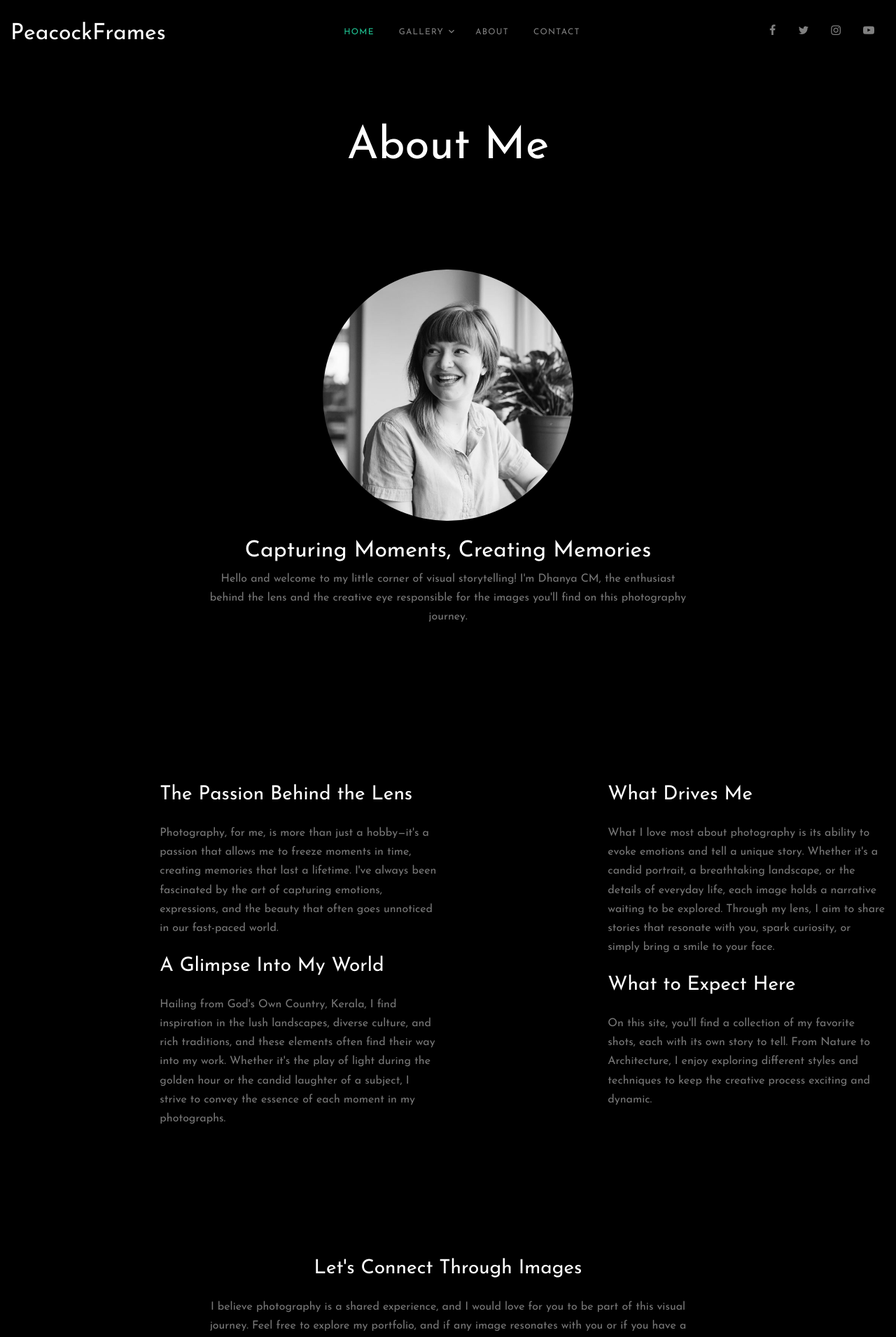
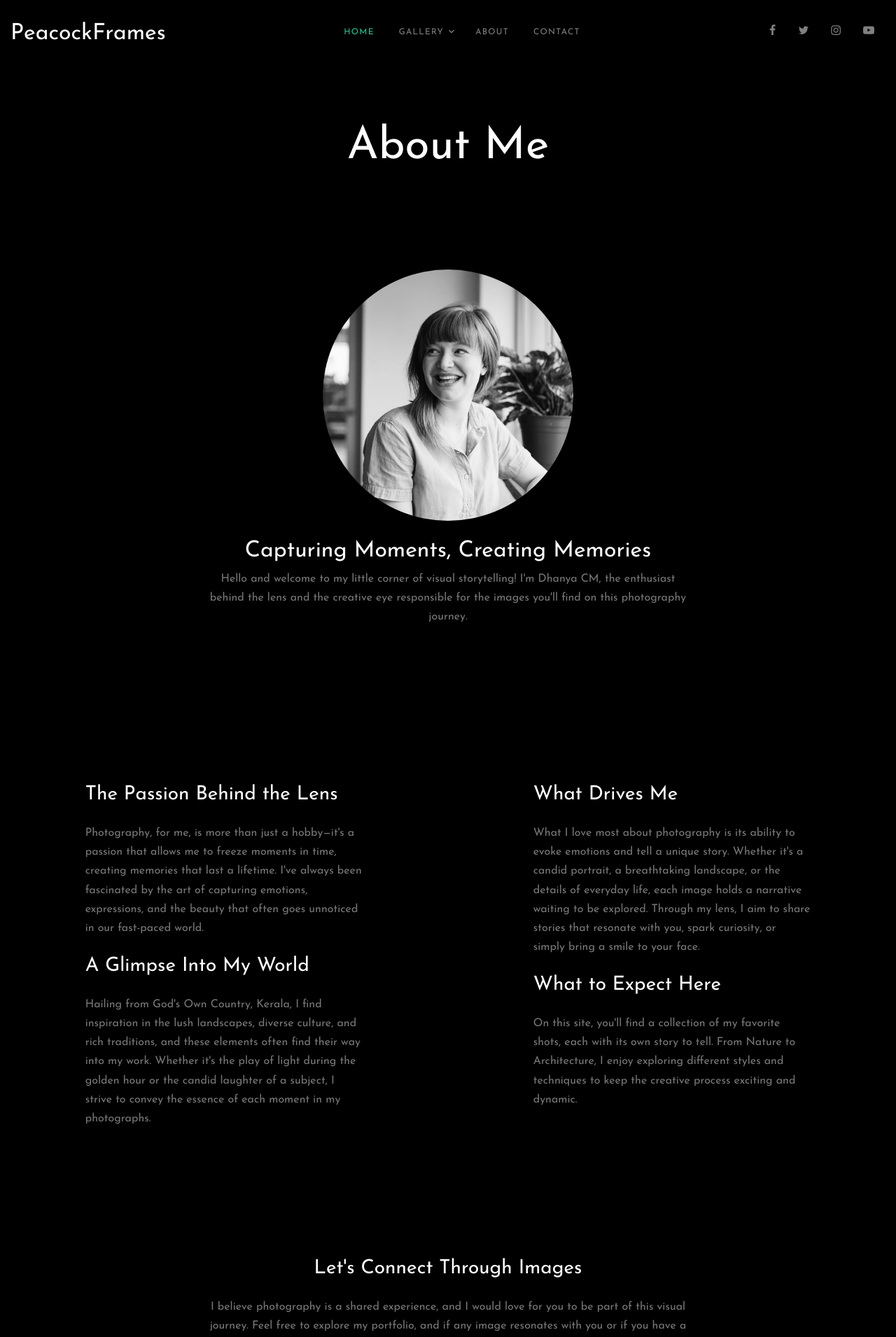
Before and after one commit to dhanyacm/peacockframes, a Jekyll site: the page built from about.html, in a window 1280 px wide. Shown: the top 1910 px of the page at 70% size. Built offline with Jekyll 4.4.1, drawn with Linux system fonts in a browser that asks for light colours; some web fonts are replaced; a script that is not in the unit is left out.

Commit message:
Update about.html

```diff
--- a/about.html
+++ b/about.html
@@ -31,7 +31,7 @@
 
          <div class="row site-section justify-content-center">
 
-          <div class="col-md-4 ml-auto">
+          <div class="col-md-4 mx-auto">
             <h3 class="text-white font-weight-light mb-4">The Passion Behind the Lens</h3>
             <p class="mb-4">Photography, for me, is more than just a hobby—it's a passion that allows me to freeze moments in time, creating memories that last a lifetime. I've always been fascinated by the art of capturing emotions, expressions, and the beauty that often goes unnoticed in our fast-paced world.</p>
 
@@ -40,7 +40,7 @@
 
           </div>
 
-          <div class="col-md-4 ml-auto">
+          <div class="col-md-4 mx-auto">
             <h3 class="text-white font-weight-light mb-4">What Drives Me</h3>
             <p class="mb-4">What I love most about photography is its ability to evoke emotions and tell a unique story. Whether it's a candid portrait, a breathtaking landscape, or the details of everyday life, each image holds a narrative waiting to be explored. Through my lens, I aim to share stories that resonate with you, spark curiosity, or simply bring a smile to your face.</p>
 
```
